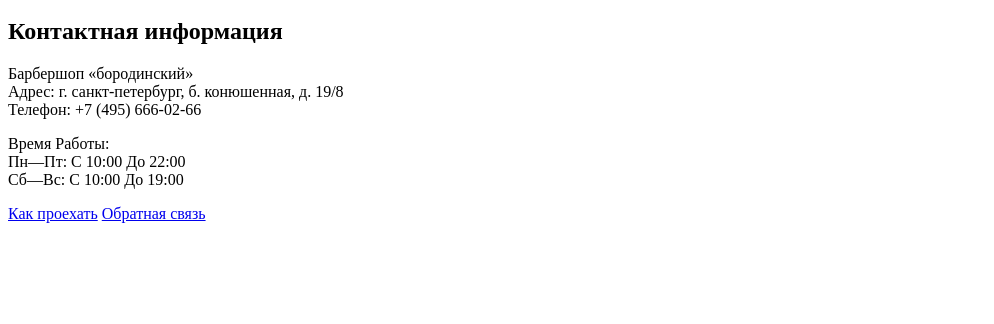
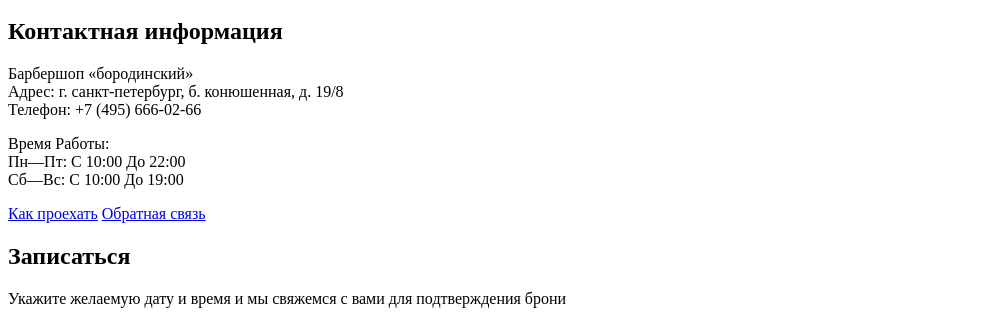
Before and after one commit to css-coder/barbershop_2019, a plain HTML site: page index.html in a window 1280 px wide. Shown: the part 848-1172 px from the top of the page, without its empty margins (0-994 px from the left). Before the commit the page ends 1079 px from the top, so only its background shows below. Drawn offline with Linux system fonts and the light colour scheme.

```diff
--- a/index.html
+++ b/index.html
@@ -86,6 +86,13 @@
             <a class="button" href="map.html">Как проехать</a>
             <a class="button" href="contacts.html">Обратная связь</a>
         </section>
+
+        <section class="appointment">
+            <h2>Записаться</h2>
+            <p class="appointment-info">
+                Укажите желаемую дату и время и мы свяжемся с вами для подтверждения брони
+            </p>
+        </section>
     </main>
 
     <footer class="main-footer">
```
